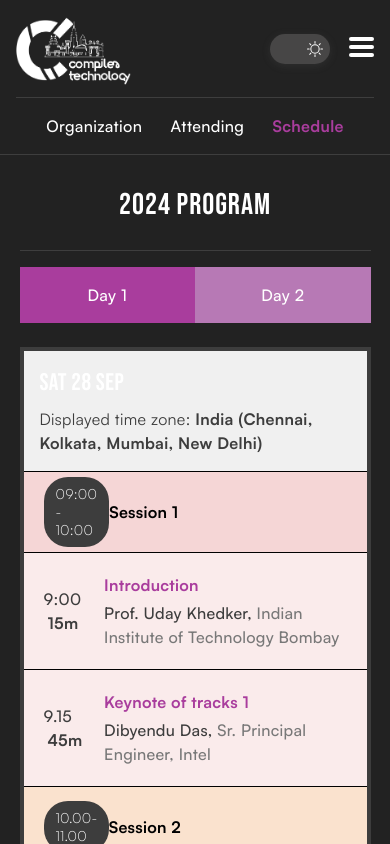
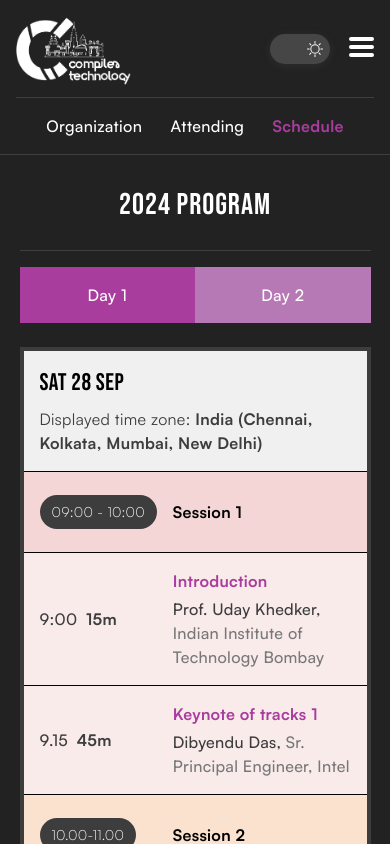
Before and after one commit to compilertech/compilertech-fe, a React (Vite) app: page /schedule in a window 390 px wide. Shown: the top 844 px of the page. Built offline with nearby package versions, Linux system fonts and the light colour scheme.

Commit message:
Fixed mobile responsiveness issue and color in dark mode

```diff
--- a/src/components/SchedulePage/ProgramTable.tsx
+++ b/src/components/SchedulePage/ProgramTable.tsx
@@ -23,9 +23,9 @@ function ProgramTable({ day }: ProgramTableProps) {
       {day.scheduleTableChildren.map((sessionData, index) => (
         <Session key={index} bgColor={sessionData.color}>
           <SessionHeader>
-            <div style={{ flex: 1 }}>
+            <SessionTimeWrapper>
               <SessionTime>{sessionData.mainTime}</SessionTime>
-            </div>
+            </SessionTimeWrapper>
             <SessionType>{sessionData.leading}</SessionType>
           </SessionHeader>
 
@@ -69,6 +69,7 @@ const Date = styled.div`
   font-weight: 400;
   line-height: 32px; /* 133.333% */
   letter-spacing: 0.48px;
+  color: #000;
 `;
 
 const Timezone = styled.span`
@@ -104,7 +105,7 @@ const Section = styled.div<StyledProps>`
   display: flex;
   align-items: center;
   @media (max-width: ${MOBILE_BREAKPOINT}) {
-    font-size: 12px;
+    padding: 16px;
   }
 `;
 
@@ -117,9 +118,6 @@ const Wrapper = styled.div`
   align-items: center;
   background-color: #f0f0f0;
   border: 4px solid #3d3d3d;
-  @media (max-width: ${MOBILE_BREAKPOINT}) {
-    font-size: 12px;
-  }
 `;
 
 const SessionHeader = styled.div`
@@ -129,13 +127,28 @@ const SessionHeader = styled.div`
   align-items: center;
   font-weight: bold;
   height: 80px;
+  @media (max-width: ${MOBILE_BREAKPOINT}) {
+    padding: 16px;
+  }
 `;
 const Content = styled.div`
   display: flex;
   flex-direction: column;
   flex: 4;
   gap: 4px;
+  @media (max-width: ${MOBILE_BREAKPOINT}) {
+    flex: 4;
+  }
 `;
+
+const SessionTimeWrapper = styled.div`
+  flex: 1;
+
+  @media (max-width: ${MOBILE_BREAKPOINT}) {
+    flex: 3;
+  }
+`;
+
 const SessionTime = styled.span`
   padding: 8px 12px;
   color: var(--White, #fafafa);
@@ -180,6 +193,9 @@ const Duration = styled.span`
     line-height: 24px;
     letter-spacing: 0.28px;
   }
+  @media (max-width: ${MOBILE_BREAKPOINT}) {
+    flex: 3;
+  }
 `;
 
 const SectionHeading = styled.span`
--- a/src/components/SchedulePage/index.tsx
+++ b/src/components/SchedulePage/index.tsx
@@ -42,7 +42,6 @@ const Section = styled.section`
   justify-content: center;
   align-items: center;
   margin-top: 155px;
-  margin-bottom: 155px;
   background-color: ${({ theme }) => theme.body};
   transition: all 0.2s ease-in-out;
   @media (max-width: ${TABLET_BREAKPOINT}) {
```
